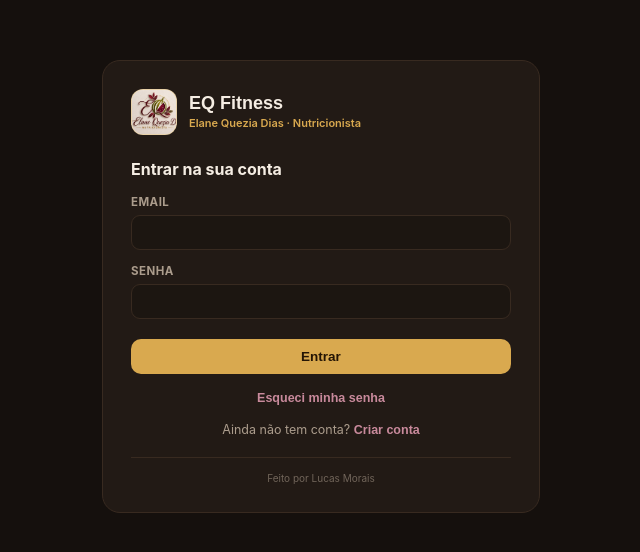
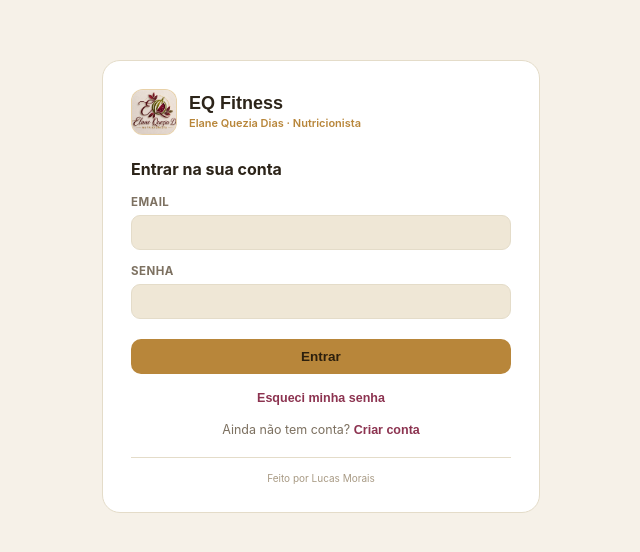
Before and after one commit to lucas97dev/lq-fitness, a React (Vite) app: page / in a window 1280 px wide. Shown: the part 130-682 px from the top of the page, without its empty margins (319-959 px from the left). Built offline with nearby package versions, Linux system fonts and the light colour scheme.

Commit message:
Refactor styles in Auth component
Updated styles for the Auth component, changing colors and backgrounds for better visual consistency.

```diff
--- a/src/Auth.jsx
+++ b/src/Auth.jsx
@@ -61,7 +61,7 @@
         </div>
         <h2 style={S.title}>{titles[mode]}</h2>
         {mode === "forgot" && (
-          <div style={{fontSize:12.5, color:"#ab9c8c", marginBottom:16, lineHeight:1.5}}>
+          <div style={{fontSize:12.5, color:"#7d7161", marginBottom:16, lineHeight:1.5}}>
             Digite o email da sua conta. Vamos te enviar um link pra escolher uma senha nova.
           </div>
         )}
@@ -113,20 +113,20 @@
 }
 
 const S = {
-  page:{ minHeight:"100vh", display:"flex", alignItems:"center", justifyContent:"center", background:"#15100d", fontFamily:"'Inter',system-ui,sans-serif", padding:16 },
-  card:{ width:"100%", maxWidth:380, background:"#221a15", border:"1px solid #382a20", borderRadius:18, padding:28 },
+  page:{ minHeight:"100vh", display:"flex", alignItems:"center", justifyContent:"center", background:"#f6f1e8", fontFamily:"'Inter',system-ui,sans-serif", padding:16 },
+  card:{ width:"100%", maxWidth:380, background:"#ffffff", border:"1px solid #e4dcc9", borderRadius:18, padding:28 },
   brandRow:{ display:"flex", alignItems:"center", gap:12, marginBottom:24 },
   brandMark:{ width:44, height:44, borderRadius:12, background:"#efe6d8", display:"flex", alignItems:"center", justifyContent:"center", overflow:"hidden", flexShrink:0, border:"1px solid rgba(217,169,79,0.35)" },
   brandMarkImg:{ width:"100%", height:"100%", objectFit:"cover" },
-  brandName:{ color:"#f5ede3", fontFamily:"'Space Grotesk',sans-serif", fontWeight:700, fontSize:18 },
-  brandSub:{ color:"#d9a94f", fontSize:11, fontWeight:600, marginTop:2 },
-  title:{ color:"#f5ede3", fontSize:16, marginBottom:16 },
-  label:{ fontSize:11.5, fontWeight:700, color:"#ab9c8c", textTransform:"uppercase", letterSpacing:"0.04em", display:"block", marginBottom:6 },
-  input:{ width:"100%", background:"#1c1611", border:"1px solid #382a20", borderRadius:9, padding:"9px 12px", color:"#f5ede3", fontSize:13.5, outline:"none", boxSizing:"border-box" },
-  error:{ color:"#e0684a", fontSize:12.5, marginBottom:14 },
-  success:{ color:"#d9a94f", fontSize:12.5, marginBottom:14 },
-  button:{ width:"100%", background:"#d9a94f", color:"#241505", border:"none", borderRadius:10, padding:"10px 15px", fontWeight:700, fontSize:13.5, cursor:"pointer" },
-  switchRow:{ marginTop:16, textAlign:"center", fontSize:12.5, color:"#ab9c8c" },
-  linkBtn:{ background:"none", border:"none", color:"#c98a9c", cursor:"pointer", fontWeight:600, fontSize:12.5, padding:0 },
-  footerCredit:{ textAlign:"center", fontSize:10, color:"#71655a", marginTop:20, paddingTop:14, borderTop:"1px solid #382a20" },
+  brandName:{ color:"#2c2419", fontFamily:"'Space Grotesk',sans-serif", fontWeight:700, fontSize:18 },
+  brandSub:{ color:"#b8863a", fontSize:11, fontWeight:600, marginTop:2 },
+  title:{ color:"#2c2419", fontSize:16, marginBottom:16 },
+  label:{ fontSize:11.5, fontWeight:700, color:"#7d7161", textTransform:"uppercase", letterSpacing:"0.04em", display:"block", marginBottom:6 },
+  input:{ width:"100%", background:"#efe7d6", border:"1px solid #e4dcc9", borderRadius:9, padding:"9px 12px", color:"#2c2419", fontSize:13.5, outline:"none", boxSizing:"border-box" },
+  error:{ color:"#ab4530", fontSize:12.5, marginBottom:14 },
+  success:{ color:"#b8863a", fontSize:12.5, marginBottom:14 },
+  button:{ width:"100%", background:"#b8863a", color:"#2c1f0d", border:"none", borderRadius:10, padding:"10px 15px", fontWeight:700, fontSize:13.5, cursor:"pointer" },
+  switchRow:{ marginTop:16, textAlign:"center", fontSize:12.5, color:"#7d7161" },
+  linkBtn:{ background:"none", border:"none", color:"#8c3350", cursor:"pointer", fontWeight:600, fontSize:12.5, padding:0 },
+  footerCredit:{ textAlign:"center", fontSize:10, color:"#a89a84", marginTop:20, paddingTop:14, borderTop:"1px solid #e4dcc9" },
 };
```
